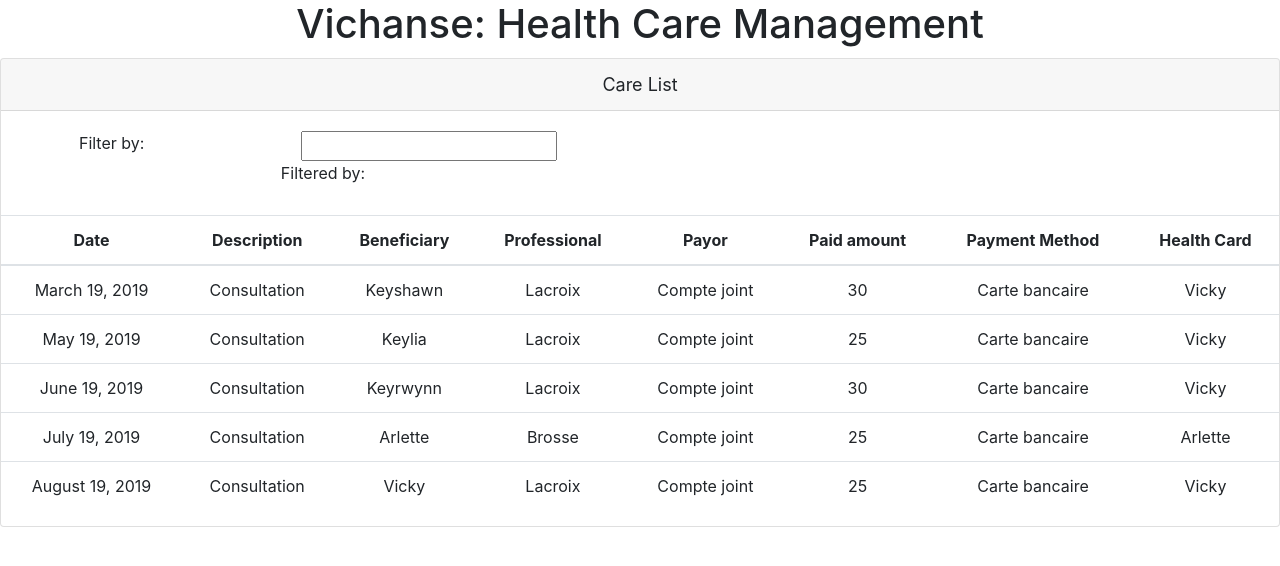
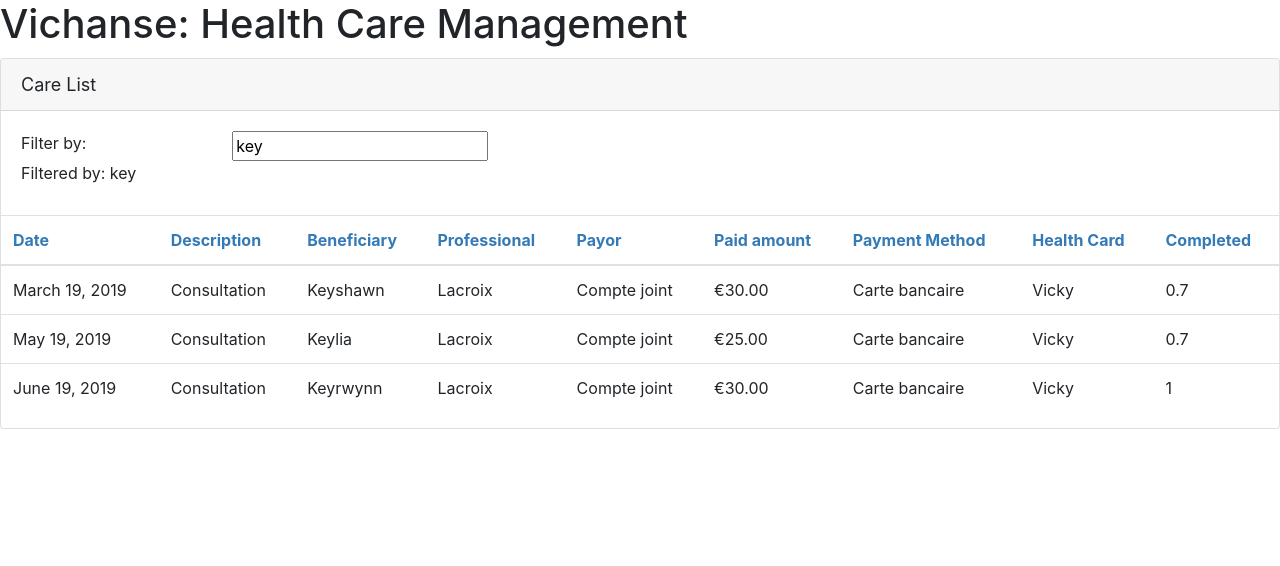
Before and after one commit to vichanse/HCM, an Angular app: page / in a window 1280 px wide. Shown: the top 566 px of the page. Built offline with nearby package versions, Linux system fonts and the light colour scheme.

Commit message:
Adding angular material Defining care interface Implementing filtering

```diff
--- a/package.json
+++ b/package.json
@@ -11,11 +11,13 @@
   },
   "private": true,
   "dependencies": {
-    "@angular/animations": "~8.1.2",
+    "@angular/animations": "^8.1.3",
+    "@angular/cdk": "^8.2.0",
     "@angular/common": "~8.1.2",
     "@angular/compiler": "~8.1.2",
     "@angular/core": "~8.1.2",
     "@angular/forms": "~8.1.2",
+    "@angular/material": "^8.2.0",
     "@angular/platform-browser": "~8.1.2",
     "@angular/platform-browser-dynamic": "~8.1.2",
     "@angular/router": "~8.1.2",
--- a/src/app/app.component.html
+++ b/src/app/app.component.html
@@ -1,5 +1,5 @@
 <!--The content below is only a placeholder and can be replaced.-->
-<div style="text-align:center">
+<div>
   <h1>
     {{title}}
   </h1>
--- a/src/app/app.module.ts
+++ b/src/app/app.module.ts
@@ -1,5 +1,6 @@
 import { BrowserModule } from '@angular/platform-browser';
 import { NgModule } from '@angular/core';
+import { FormsModule } from '@angular/forms';
 
 import { AppComponent } from './app.component';
 import { CareListComponent } from './cares/care-list.component';
@@ -12,7 +13,8 @@ import { WelcomeComponent } from './home/welcome.component';
     WelcomeComponent
   ],
   imports: [
-    BrowserModule
+    BrowserModule,
+    FormsModule
   ],
   bootstrap: [AppComponent]
 })
--- /dev/null
+++ b/src/app/cares/care-list.component.css
@@ -0,0 +1,3 @@
+thead {
+    color: #337AB7
+}
--- a/src/app/cares/care-list.component.html
+++ b/src/app/cares/care-list.component.html
@@ -6,11 +6,11 @@
         <div class='row'>
             <div class='col-md-2'>Filter by:</div>
             <div class='col-md-4'>
-                <input type='text' />
+                <input type='text' [(ngModel)]='listFilter' />
             </div>
         </div>
         <div class='row'>
-            <div class='col-md-6'>Filtered by:</div>
+            <div class='col-md-6'>Filtered by: {{listFilter}}</div>
         </div>
     </div>
     <div class='table-responsive'>
@@ -25,18 +25,20 @@
                     <th>Paid amount</th>
                     <th>Payment Method</th>
                     <th>Health Card</th>
+                    <th>Completed</th>
                 </tr>
             </thead>
             <tbody>
-                <tr *ngFor='let care of cares'>
+                <tr *ngFor='let care of filteredCares'>
                     <td>{{care.date}}</td>
                     <td>{{care.description}}</td>
                     <td>{{care.beneficiary}}</td>
                     <td>{{care.professional}}</td>
                     <td>{{care.payor}}</td>
-                    <td>{{care.paidAmount}}</td>
+                    <td>{{care.paidAmount | currency:'EUR'}}</td>
                     <td>{{care.paymentMethod}}</td>
                     <td>{{care.healthCard}}</td>
+                    <td>{{care.completed}}</td>
                 </tr>
             </tbody>
         </table>
--- a/src/app/cares/care-list.component.ts
+++ b/src/app/cares/care-list.component.ts
@@ -1,11 +1,39 @@
-import { Component } from '@angular/core';
+import { Component, OnInit } from '@angular/core';
+import { ICare } from './care'
 @Component({
     selector: 'cm-cares',
-    templateUrl: './care-list.component.html'
+    templateUrl: './care-list.component.html',
+    styleUrls: ['./care-list.component.css']
 })
-export class CareListComponent {
+export class CareListComponent implements OnInit{
+
     pageTitle: string = 'Care List';
-    cares: any[] = [
+    _listFilter: string ;
+    filteredCares : ICare[];
+
+    constructor() {
+        this.filteredCares = this.cares;
+        this.listFilter = 'key';
+    }
+
+    ngOnInit(): void {
+        console.log('In OnInit');
+    }
+
+    get listFilter() : string {
+        return this._listFilter;
+    }
+
+    set listFilter(value: string) {
+        this._listFilter = value;
+        this.filteredCares = this.listFilter ? this.performFilter(this.listFilter) : this.cares;
+    }
+
+    performFilter(filterBy: string): ICare[] {
+        filterBy = filterBy.toLocaleLowerCase();
+        return this.cares.filter((care: ICare) => care.beneficiary.toLocaleLowerCase().indexOf(filterBy) !== -1)
+    }
+    cares: ICare[] = [
         {
           "id": 1,
           "description": "Consultation",
@@ -15,7 +43,8 @@ export class CareListComponent {
           "payor": "Compte joint",
           "paidAmount": 30.00,
           "paymentMethod": "Carte bancaire",
-          "healthCard": "Vicky"
+          "healthCard": "Vicky",
+          "completed": 0.7
         },
         {
           "id": 2,
@@ -26,7 +55,8 @@ export class CareListComponent {
           "payor": "Compte joint",
           "paidAmount": 25.00,
           "paymentMethod": "Carte bancaire",
-          "healthCard": "Vicky"
+          "healthCard": "Vicky",
+          "completed": 0.7
         },
         {
           "id": 3,
@@ -37,7 +67,8 @@ export class CareListComponent {
           "payor": "Compte joint",
           "paidAmount": 30.00,
           "paymentMethod": "Carte bancaire",
-          "healthCard": "Vicky"
+          "healthCard": "Vicky",
+          "completed": 1
         },
         {
           "id": 4,
@@ -48,7 +79,8 @@ export class CareListComponent {
           "payor": "Compte joint",
           "paidAmount": 25.00,
           "paymentMethod": "Carte bancaire",
-          "healthCard": "Arlette"
+          "healthCard": "Arlette",
+          "completed": 0
         },
         {
           "id": 5,
@@ -59,7 +91,10 @@ export class CareListComponent {
           "payor": "Compte joint",
           "paidAmount": 25,
           "paymentMethod": "Carte bancaire",
-          "healthCard": "Vicky"
+          "healthCard": "Vicky",
+          "completed": 0.5
         }
       ];
+
+
 }
--- /dev/null
+++ b/src/app/cares/care.ts
@@ -0,0 +1,12 @@
+export interface ICare {
+    id: number,
+    description: string,
+    beneficiary: string,
+    professional: string,
+    date: string,
+    payor: string,
+    paidAmount: number,
+    paymentMethod: string,
+    healthCard: string,
+    completed: number
+}
--- a/src/index.html
+++ b/src/index.html
@@ -7,6 +7,7 @@
 
   <meta name="viewport" content="width=device-width, initial-scale=1">
   <link rel="icon" type="image/x-icon" href="favicon.ico">
+  <link href="https://fonts.googleapis.com/icon?family=Material+Icons" rel="stylesheet">
 </head>
 <body>
   <cm-root></cm-root>
```
Also changed, not shown: 1 other file (tests, documents, lock files or other folders).
